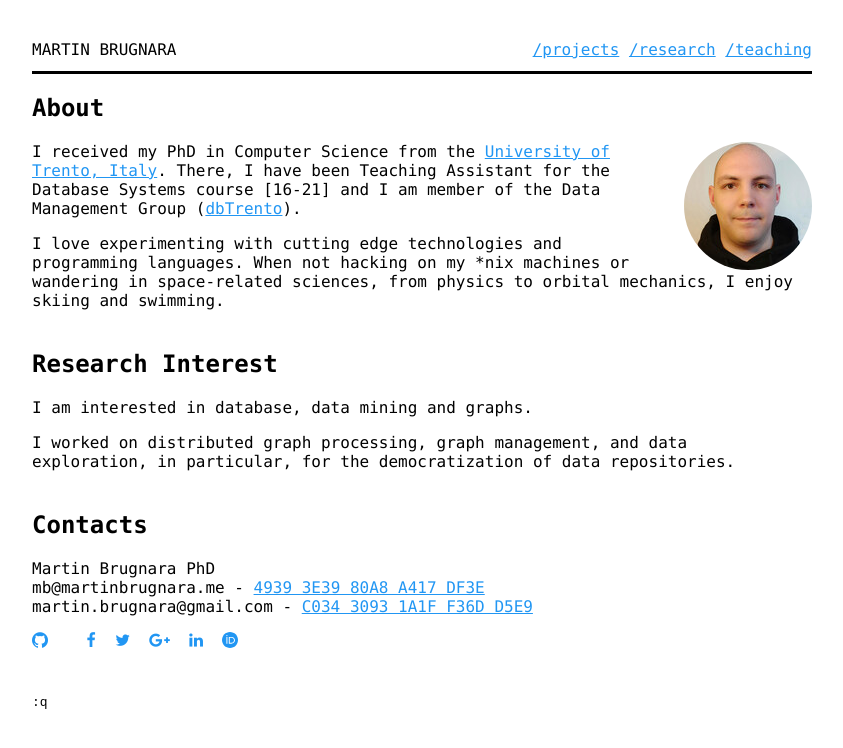
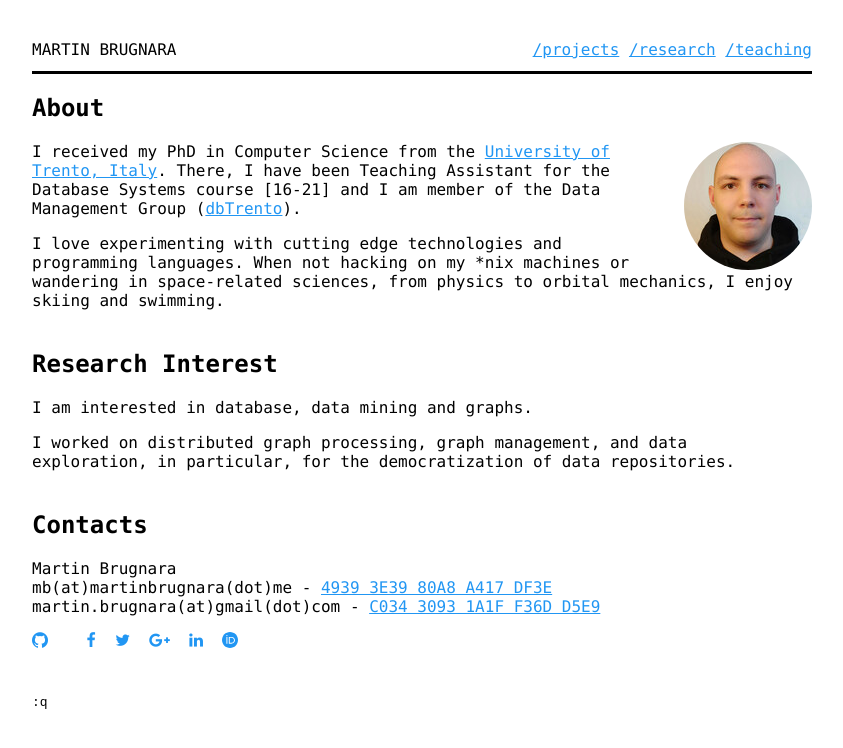
Before and after one commit to MartinBrugnara/martinbrugnara.github.io, a Jekyll site: the page built from index.html, in a window 1280 px wide. Shown: the top 748 px of the page, without its empty margins (218-1061 px from the left). Built offline with Jekyll 4.4.1, drawn with Linux system fonts in a browser that asks for light colours; some web fonts are replaced.

Commit message:
no plain email

```diff
--- a/index.html
+++ b/index.html
@@ -29,9 +29,9 @@ title: Home
 <section id="contacts">
     <h1>Contacts</h1>
     <p>
-        Martin Brugnara PhD<br>
-        mb@martinbrugnara.me - <a href="/49393E3980A8A417DF3E.gpg">4939 3E39 80A8 A417 DF3E</a><br>
-        martin.brugnara@gmail.com - <a href="/C03430931A1FF36DD5E9.gpg">C034 3093 1A1F F36D D5E9</a>
+        Martin Brugnara<br>
+        mb(at)martinbrugnara(dot)me - <a href="/49393E3980A8A417DF3E.gpg">4939 3E39 80A8 A417 DF3E</a><br>
+        martin.brugnara(at)gmail(dot)com - <a href="/C03430931A1FF36DD5E9.gpg">C034 3093 1A1F F36D D5E9</a>
     </p>
     <p>
         <a href="https://github.com/MartinBrugnara/"><i class="icon-github" aria-hidden="true"><span class="sr">GitHub</span></i></a>&nbsp;
```
